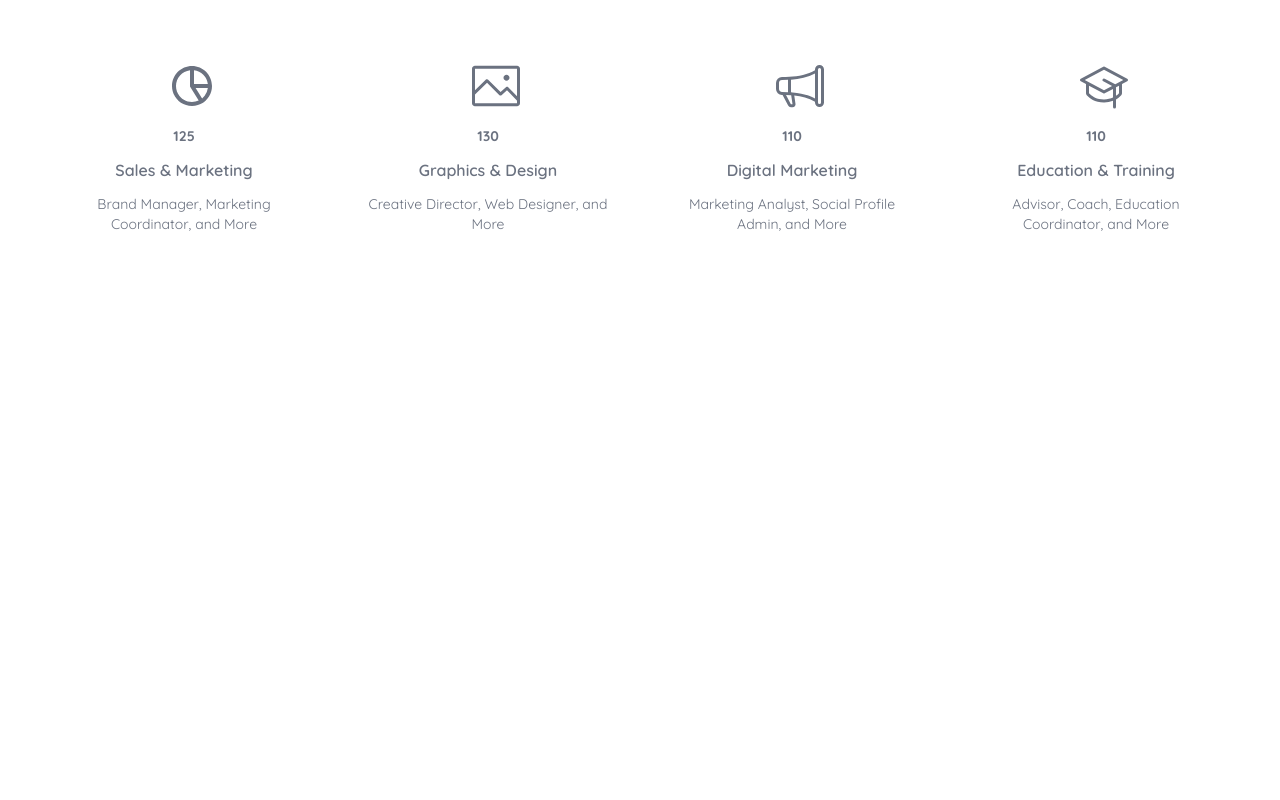
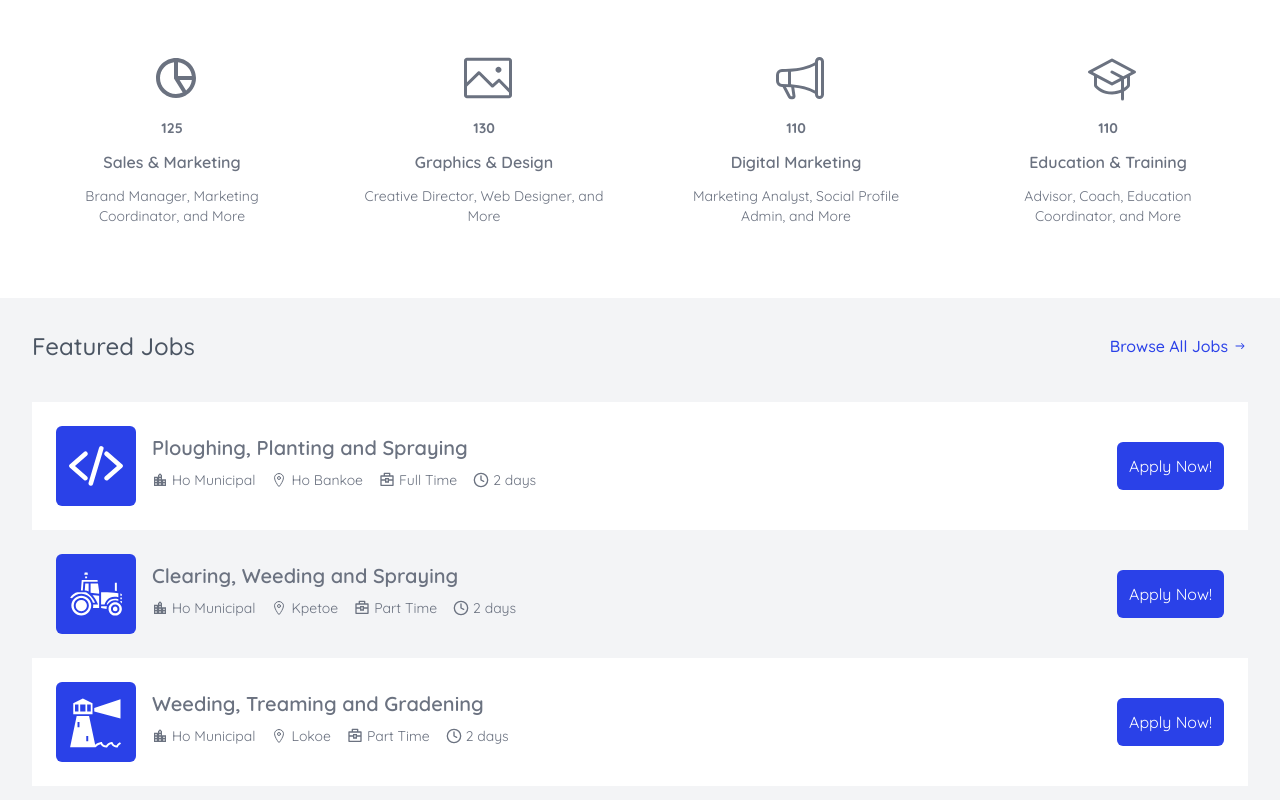
Before and after one commit to hubertproject/HuntNexus, a React (Vite) app: page / in a window 1280 px wide. Shown: the part 922-1722 px from the top of the page. Before the commit the page ends 1220 px from the top, so only its background shows below. Built offline with nearby package versions, Linux system fonts and the light colour scheme.

Commit message:
Jbs Page Done

```diff
--- a/src/pages/home/Main.jsx
+++ b/src/pages/home/Main.jsx
@@ -1,12 +1,12 @@
 import { IoLocationOutline } from "react-icons/io5";
 // import CardComponent from "../../components/CardComponent";
 import Category from './component/Category'
-
+import Jobs from './component/Jobs'
 
 const Main = () => {
     return (
-        <div className="p-4">
-            <div className="md:mt-[6rem] mt-12 md:pl-24 md:p-0 p-2">
+        <div className="">
+            <div className="md:mt-[6rem] mt-12 md:pl-24 md:p-0 p-6">
                 <h2 className="font-quicksand font-semibold md:text-3xl text-3xl text-gray-700">
                     Hire experts or be hired for any job, any time.
                 </h2>
@@ -14,7 +14,7 @@ const Main = () => {
                     Thousands of small businesses use <span className="text-primary">WorkSeek</span> to turn their ideas into reality.
                 </p>
 
-                <div className="mt-12 md:flex items-center gap-2">
+                <div className="mt-14 md:flex items-center gap-2">
                     <div className="relative ">
                         <div>
                             <label htmlFor="location" className="absolute top-[-1.5rem] font-quicksand text-white pt-1 pb-1 pl-2 pr-2 rounded-md bg-primary">
@@ -72,6 +72,10 @@ const Main = () => {
                 <Category />
             </div>
 
+            <div className="mt-6">
+                <Jobs />
+            </div>
+
         </div>
 
 
--- /dev/null
+++ b/src/pages/home/component/Jobs.jsx
@@ -0,0 +1,113 @@
+import { IoIosArrowRoundForward } from "react-icons/io";
+import { MdOutlineLocationCity } from "react-icons/md";
+import { IoLocationOutline } from "react-icons/io5";
+import { LuClock } from "react-icons/lu";
+import { RiBriefcase4Line } from "react-icons/ri";
+import { IoCodeSlash } from "react-icons/io5";
+import { GiFarmTractor } from "react-icons/gi";
+import { GiLighthouse } from "react-icons/gi";
+
+const Main = () => {
+    const data = [
+        {
+            logo: <IoCodeSlash className="h-14 w-14" />,
+            title: "Ploughing, Planting and Spraying",
+            city: <MdOutlineLocationCity />,
+            head: "Ho Municipal",
+            locate: <IoLocationOutline />,
+            location: "Ho Bankoe",
+            duration: <RiBriefcase4Line />,
+            durate: "Full Time",
+            clock: <LuClock />,
+            time: "2 days"
+        },
+        {
+            logo: <GiFarmTractor className="h-14 w-14" />,
+            title: "Clearing, Weeding and Spraying",
+            city: <MdOutlineLocationCity />,
+            head: "Ho Municipal",
+            locate: <IoLocationOutline />,
+            location: "Kpetoe",
+            duration: <RiBriefcase4Line />,
+            durate: "Part Time",
+            clock: <LuClock />,
+            time: "2 days"
+        },
+        {
+            logo: <GiLighthouse className="h-14 w-14" />,
+            title: "Weeding, Treaming and Gradening",
+            city: <MdOutlineLocationCity />,
+            head: "Ho Municipal",
+            locate: <IoLocationOutline />,
+            location: "Lokoe",
+            duration: <RiBriefcase4Line />,
+            durate: "Part Time",
+            clock: <LuClock />,
+            time: "2 days"
+        }
+    ];
+
+
+    return (
+        <div className="bg-gray-100">
+            <div className="mt-4 flex p-8">
+                <div className="w-1/2">
+                    <h2 className="font-quicksand text-2xl text-gray-600 font-medium">Featured Jobs</h2>
+                </div>
+                <button className="w-1/2 flex justify-end items-center text-primary gap-1">
+                    <h2 className="font-quicksand font-medium">Browse All Jobs</h2>
+                    <IoIosArrowRoundForward />
+                </button>
+            </div>
+
+            <div className=" p-8 -mt-6 ">
+                {data.map((item, index) => (
+                    <div key={index}
+                        className={`md:flex md:p-6 p-8 ${index % 2 === 0 ? "bg-white" : "bg-gray-100"
+                            } md:hover:border-l-4 md:border-primary cursor-pointer`}
+                    // className="flex bg-white p-6 mt-1 hover:border-l-4 border-primary cursor-pointer"
+                    >
+                        <div className="md:w-1/2 md:flex items-center gap-4">
+                            <h2 className="bg-primary text-white p-3 rounded-md hidden md:block">{item.logo}</h2>
+                            <div className="">
+                                <h2 className="font-quicksand md:-mt-2 -mt-2 md:text-xl text-lg font-semibold text-gray-500">{item.title}</h2>
+                                <div className="md:mt-2 mt-4 md:flex grid grid-cols-2 items-center gap-4">
+                                    <div className="flex text-gray-500 items-center gap-1">
+                                        <h2>{item.city}</h2>
+                                        <h2 className="font-quicksand text-sm">{item.head}</h2>
+                                    </div>
+
+                                    <div className="flex text-gray-500 items-center gap-1">
+                                        <h2>{item.locate}</h2>
+                                        <h2 className="font-quicksand text-sm">{item.location}</h2>
+                                    </div>
+
+                                    <div className="flex text-gray-500 items-center gap-1">
+                                        <h2>{item.duration}</h2>
+                                        <h2 className="font-quicksand text-sm">{item.durate}</h2>
+                                    </div>
+
+                                    <div className="flex text-gray-500 items-center gap-1">
+                                        <h2>{item.clock}</h2>
+                                        <h2 className="font-quicksand text-sm">{item.time}</h2>
+                                    </div>
+                                </div>
+                            </div>
+
+                        </div>
+
+                        <div className="w-full flex justify-center md:w-1/2 md:justify-end items-center md:mt-0 mt-6 md:mb-0 -mb-2 gap-1">
+                            <button className="font-quicksand bg-primary text-white p-3 w-full md:w-auto rounded-md">
+                                Apply Now!
+                            </button>
+                        </div>
+
+                    </div>
+                ))}
+
+            </div>
+
+        </div>
+    )
+}
+export default Main;
```
